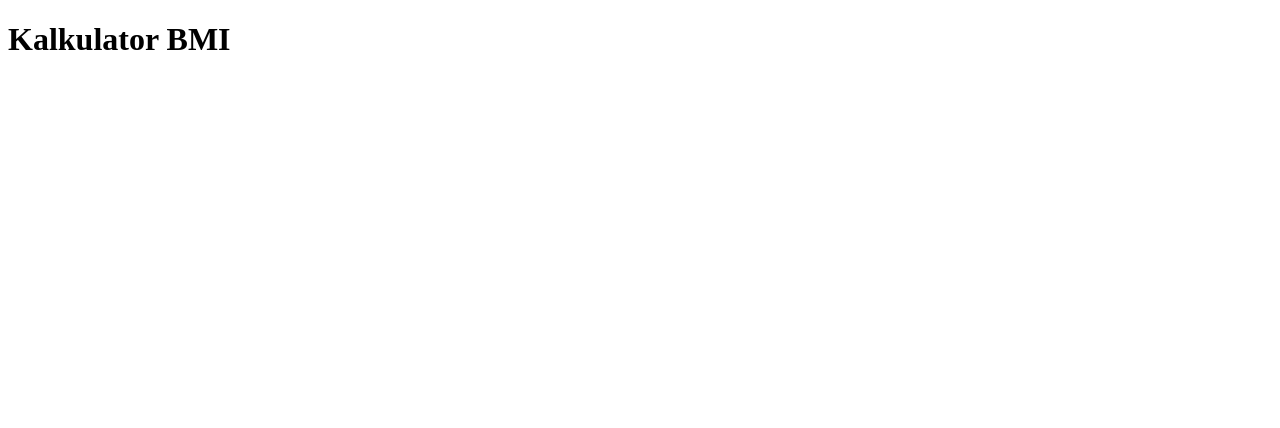
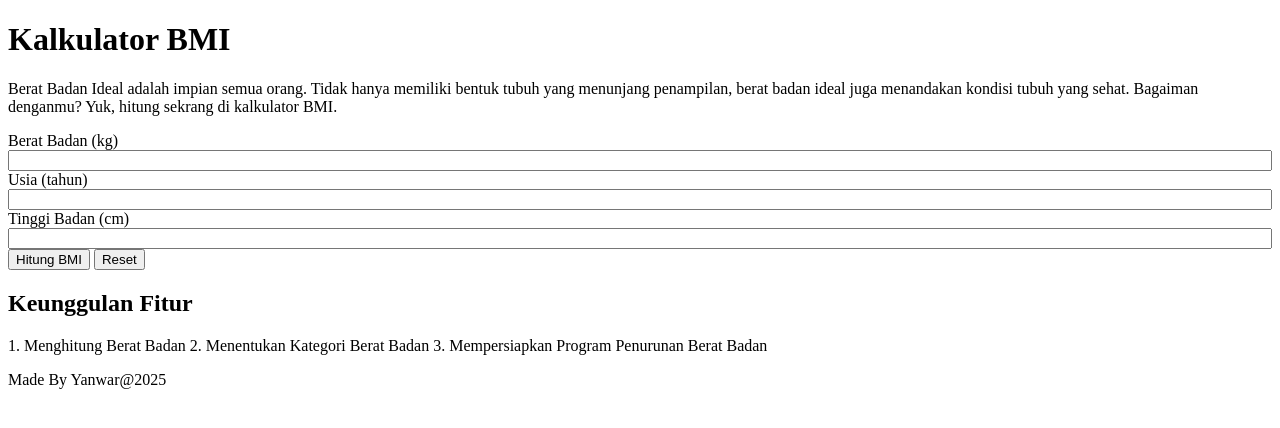
Before and after one commit to revou-fundamental-course/20-jan-25-Yanwar-91, a plain HTML site: page index.html in a window 1280 px wide. Drawn offline with Linux system fonts and the light colour scheme.

Commit message:
Update Section

```diff
--- a/CSS/styles.css
+++ b/CSS/styles.css
@@ -1 +1,6 @@
 /* ini file CSS */
+
+.form-group {
+    display: flex;
+    flex-direction: column;
+}
--- a/index.html
+++ b/index.html
@@ -12,3 +12,53 @@
     <header class="main-header">
         <h1>Kalkulator BMI</h1>
     </header>
+
+    <main>
+        <!-- Introduction -->
+        <article>
+            <p>Berat Badan Ideal adalah impian semua orang.
+               Tidak hanya memiliki bentuk tubuh yang menunjang penampilan, berat badan ideal juga menandakan kondisi tubuh yang sehat.
+               Bagaiman denganmu? Yuk, hitung sekrang di kalkulator BMI.</p>
+        </article>
+
+        <!--Form-->
+        <form>
+            <div class="form-group">
+                <label for="input-berat-badan">Berat Badan (kg)</label>
+                <input type="number" id="input-berat-badan">
+            </div>
+
+            <div class="form-group">
+                <label for="input-usia">Usia (tahun)</label>
+                <input type="number" id="input-usia">
+            </div>
+
+            <div class="form-group">
+                <label for="input-Tinggi-badan">Tinggi Badan (cm)</label>
+                <input type="number" id="input-Tinggi-badan">
+            </div>
+
+            <div>
+                <button>Hitung BMI</button>
+                <button>Reset</button>
+            </div>
+        </form>
+
+        <!--Feature Information-->
+        <article>
+            <header>
+                <h2>Keunggulan Fitur</h2>
+            </header>
+
+            <p>1. Menghitung Berat Badan
+                2. Menentukan Kategori Berat Badan
+                3. Mempersiapkan Program Penurunan Berat Badan</p>
+        </article>
+    </main>
+
+    <footer>
+        <span>Made By Yanwar@2025</span>
+    </footer>
+</body>
+
+</html>
```
